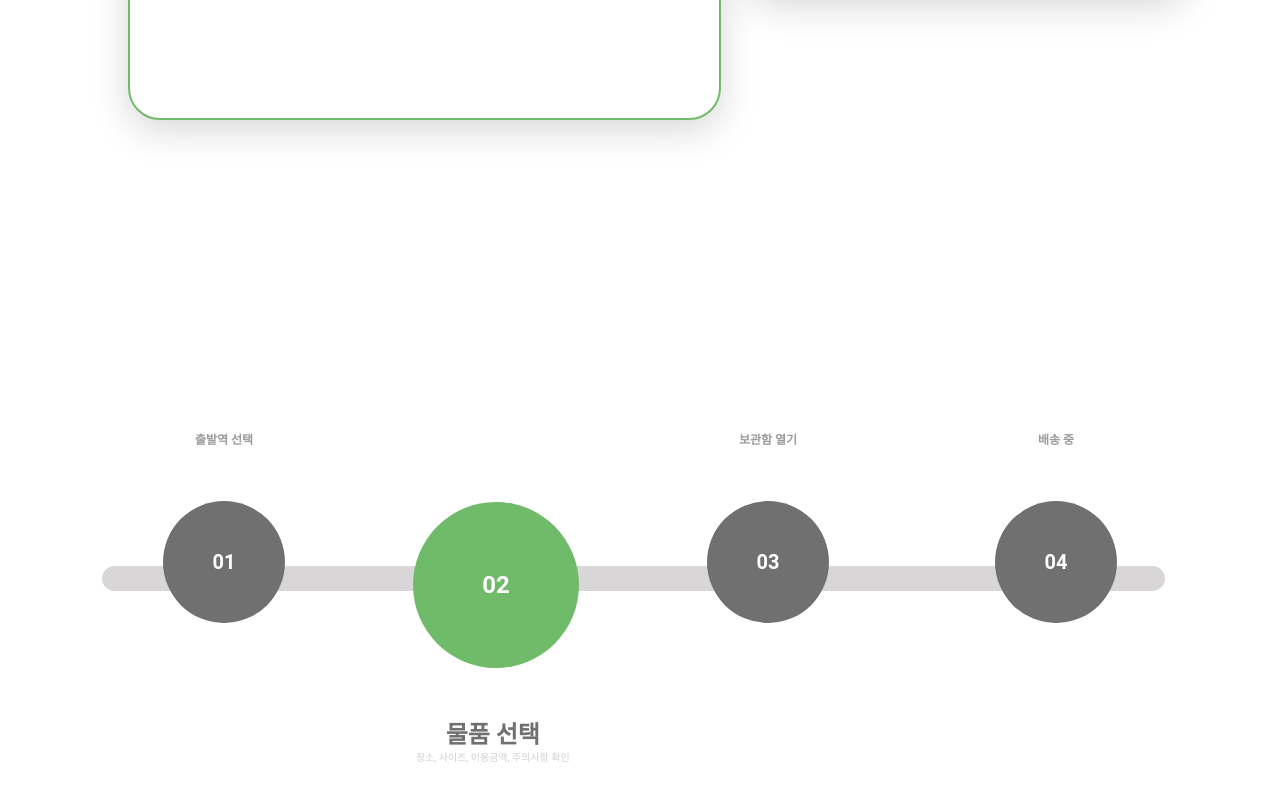
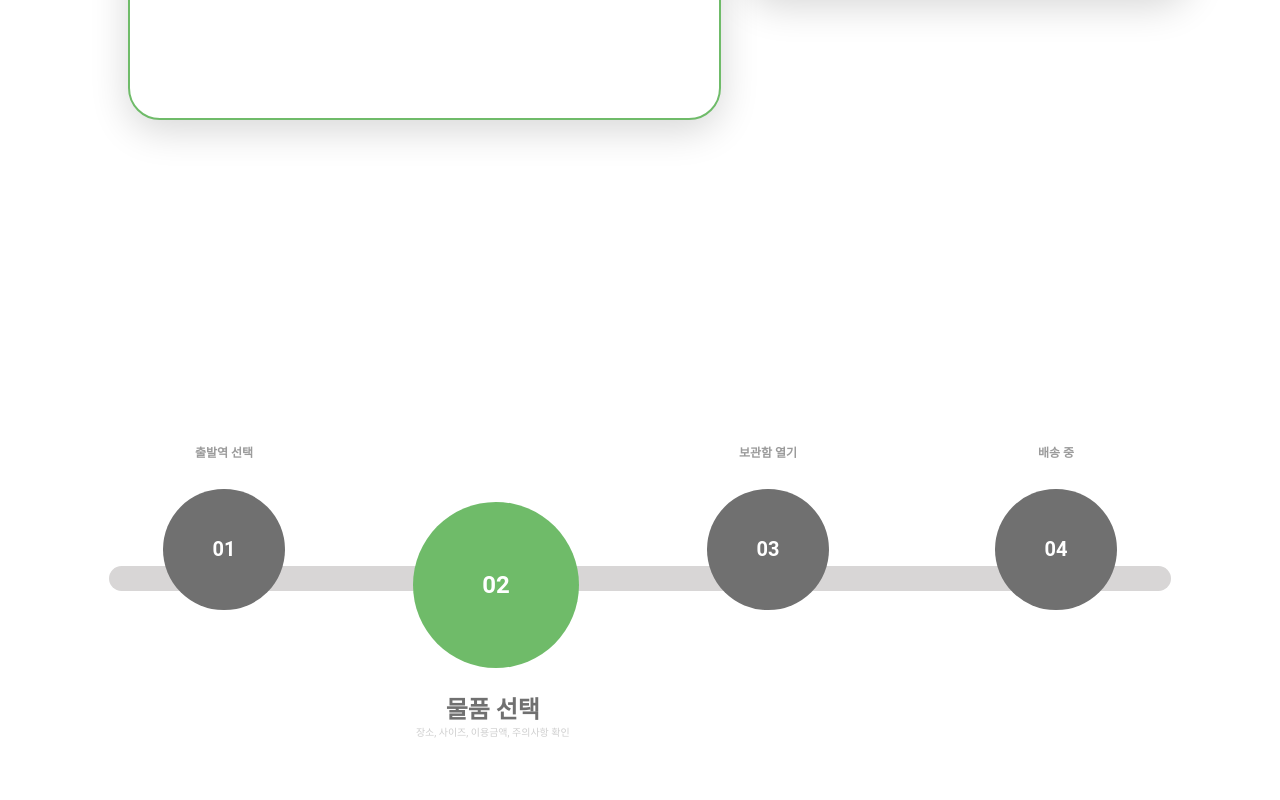
Before and after one commit to kim-song-jun/POSTROFIT, a Vue app in the folder postrofit/: page / in a window 1280 px wide. Shown: the part 1081-1881 px from the top of the page. Built offline with nearby package versions, Linux system fonts and the light colour scheme.

Commit message:
[Update] components progressMenu
일부 수치 변경

```diff
--- a/postrofit/src/components/progressMenu.vue
+++ b/postrofit/src/components/progressMenu.vue
@@ -43,19 +43,18 @@ export default {
   display: flex;
   align-items: center;
   justify-content: center;
-  padding: 12.5vw 12.5vw 4vw;
-  /* margin: 10.5vw 0vw 0vw; */
+  padding: 12.5vw 12.5vw 2vw;
 }
 .progressMenu_graybar {
   position: absolute;
+  top: 26.5vw;
+  left: 8.5vw;
+  z-index: -1;
   /* Layout Properties */
-  top: 26.5vw;
-  left: 8vw;
-  z-index: -1;
   width: 83vw;
   height: 2vw;
   /* UI Properties */
-  background: var(--unnamed-color-d8d6d6) 0% 0% no-repeat padding-box;
+  /* background: var(--unnamed-color-d8d6d6) 0% 0% no-repeat padding-box; */
   background: #d8d6d6 0% 0% no-repeat padding-box;
   border-radius: 30vw;
   opacity: 1;
@@ -80,7 +79,7 @@ export default {
   width: 9.5vw;
   height: 9.5vw;
   /* UI Properties */
-  background: var(--unnamed-color-707070) 0% 0% no-repeat padding-box;
+  /* background: var(--unnamed-color-707070) 0% 0% no-repeat padding-box; */
   background: #707070 0% 0% no-repeat padding-box;
   /* font: var(--unnamed-font-style-normal) normal var(--unnamed-font-weight-bold)
     var(--unnamed-font-size-20) / 26px Roboto;
@@ -93,7 +92,7 @@ export default {
   opacity: 1;
 }
 .progressMenu_desc {
-  padding: 0vw 0vw 4vw;
+  padding: 0vw 0vw 2vw;
   min-width: 60px;
   /* UI Properties */
   /* font: var(--unnamed-font-style-normal) normal var(--unnamed-font-weight-bold)
--- a/postrofit/src/components/progressMenu4.vue
+++ b/postrofit/src/components/progressMenu4.vue
@@ -43,8 +43,7 @@ export default {
   display: flex;
   align-items: center;
   justify-content: center;
-  padding: 12.5vw 12.5vw 4vw;
-  /* margin: 10.5vw 0vw 0vw; */
+  padding: 12.5vw 12.5vw 2vw;
 }
 .progressMenu_graybar {
   position: absolute;
@@ -91,7 +90,7 @@ export default {
   opacity: 1;
 }
 .progressMenu_desc {
-  padding: 0vw 0vw 4vw;
+  padding: 0vw 0vw 2vw;
   min-width: 60px;
   /* UI Properties */
   /* font: var(--unnamed-font-style-normal) normal var(--unnamed-font-weight-bold)
```
